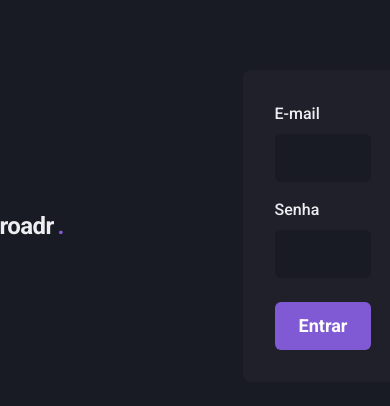
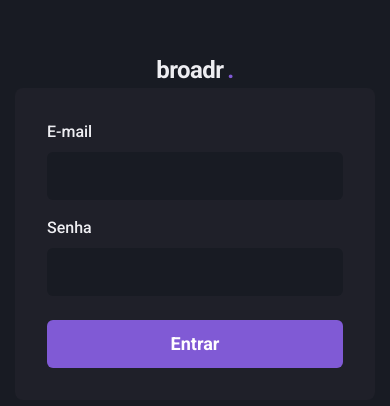
Before and after one commit to wilsonfaustino/broadr, a Next.js app: page / in a window 390 px wide. Shown: the part 196-602 px from the top of the page. Built offline with nearby package versions, Linux system fonts and the light colour scheme.

Commit message:
:tada: responsive signin

```diff
--- a/src/pages/index.tsx
+++ b/src/pages/index.tsx
@@ -1,4 +1,10 @@
-import { Flex, Button, VStack, SlideFade } from '@chakra-ui/react';
+import {
+  Flex,
+  Button,
+  VStack,
+  SlideFade,
+  useBreakpointValue,
+} from '@chakra-ui/react';
 import { SubmitHandler, useForm } from 'react-hook-form';
 import * as Yup from 'yup';
 import { yupResolver } from '@hookform/resolvers/yup';
@@ -18,6 +24,11 @@ const signInFormSchema = Yup.object().shape({
 });
 
 export default function SignIn() {
+  const isWideVersion = useBreakpointValue({
+    base: false,
+    lg: true,
+  });
+
   const { register, handleSubmit, formState } = useForm({
     resolver: yupResolver(signInFormSchema),
   });
@@ -31,9 +42,17 @@ export default function SignIn() {
   };
 
   return (
-    <Flex w="100vw" h="100vh" justify="center" align="center">
+    <Flex
+      w="100vw"
+      h="100vh"
+      justify="center"
+      align="center"
+      flexDirection={isWideVersion ? 'row' : 'column'}
+    >
       <SlideFade in offsetY="20px">
-        <Logo />
+        <Flex textAlign="center">
+          <Logo />
+        </Flex>
       </SlideFade>
       <Flex
         as="form"
```
